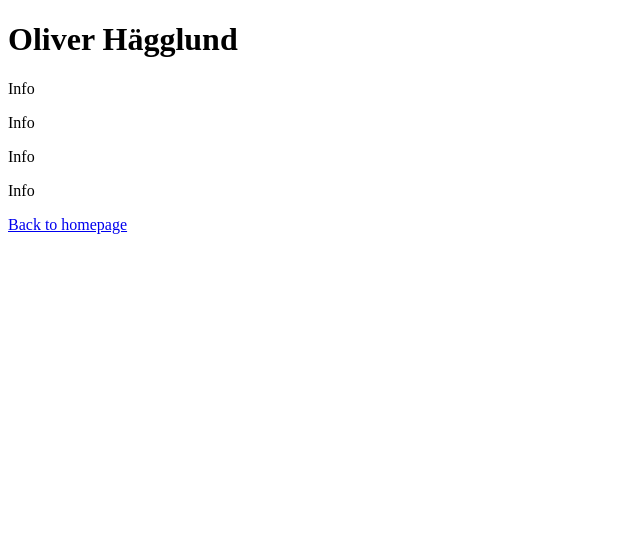
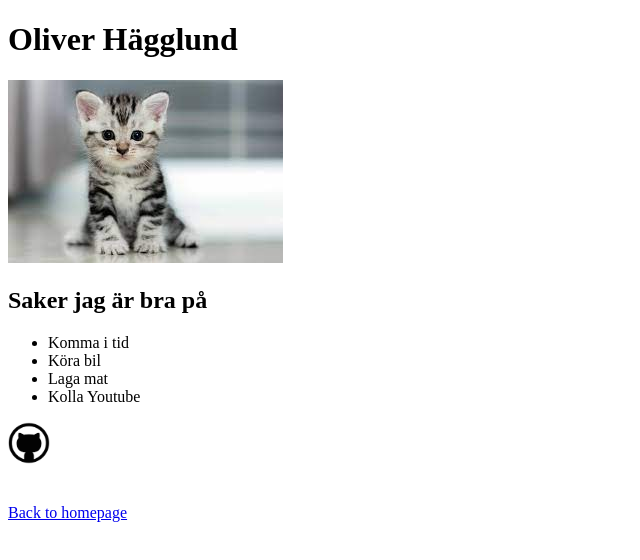
Before and after one commit to Mexoor/Hackathon7, a plain HTML site: page Oliver_Hägglund.html in a window 1280 px wide. Shown: the whole page, without its empty margins (0-640 px from the left). Drawn offline with Linux system fonts and the light colour scheme.

Commit message:
Uppdaterad infosida om Oliver

```diff
--- a/Oliver_Hägglund.html
+++ b/Oliver_Hägglund.html
@@ -7,10 +7,26 @@
     </head>
     <body>
         <h1>Oliver Hägglund</h1>
-        <p>Info</p>
-        <p>Info</p>
-        <p>Info</p>
-        <p>Info</p>
+
+        <img src="./img/kattunge.jfif" alt="kattunge" />
+        <h2>Saker jag är bra på</h2>
+        <ul>
+            <li>Komma i tid</li>
+            <li>Köra bil</li>
+            <li>Laga mat</li>
+            <li>Kolla Youtube</li>
+        </ul>
+
+        <a href="https://github.com/OHagglund">
+            <img
+                src="./img/github_logo.png"
+                alt="HTML tutorial"
+                style="width: 42px; height: 42px"
+            />
+        </a>
+        <br />
+        <br />
+        <br />
 
         <a href="index.html">Back to homepage</a>
     </body>
```
Also changed, not shown: img/github_logo.png (added), img/kattunge.jfif (added).
